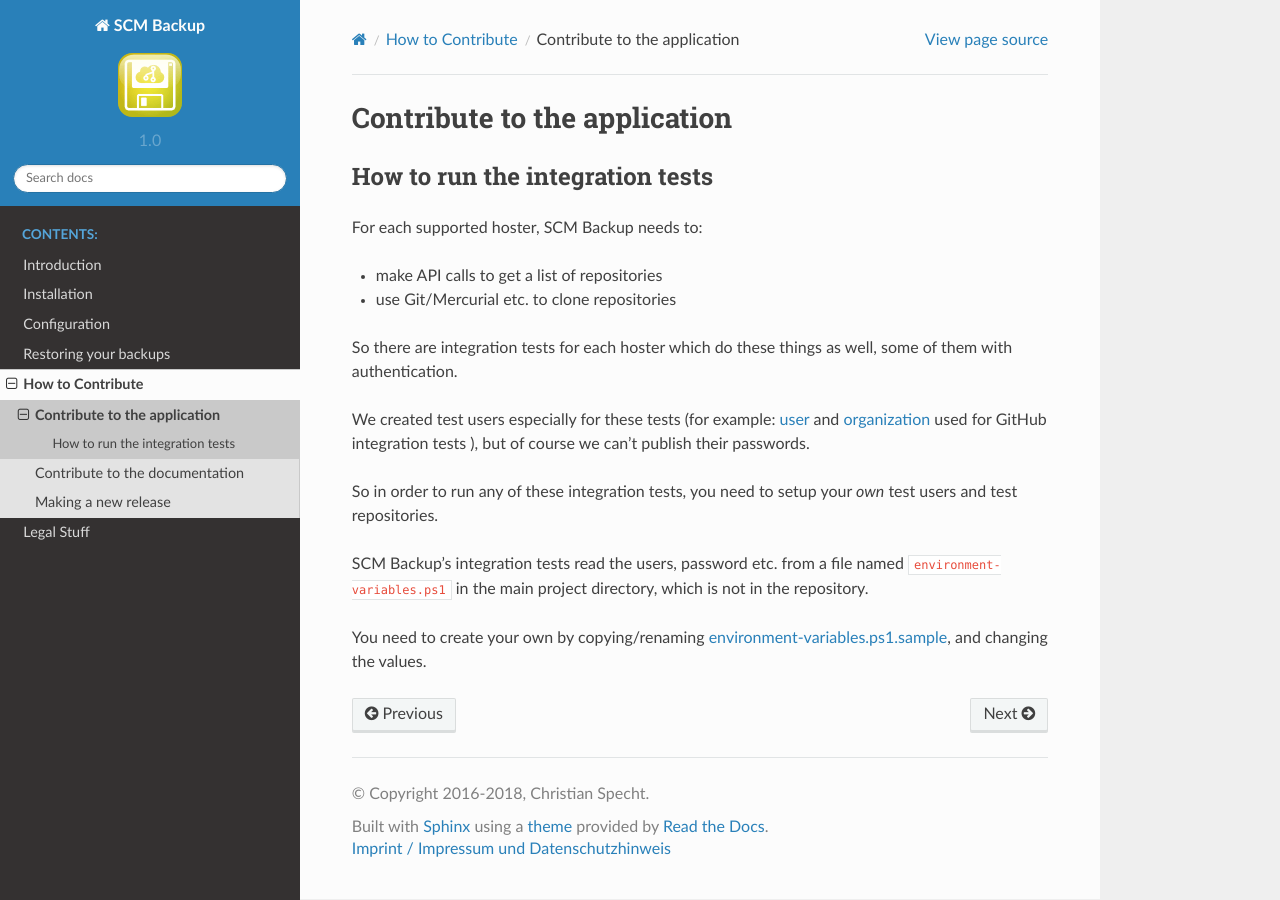
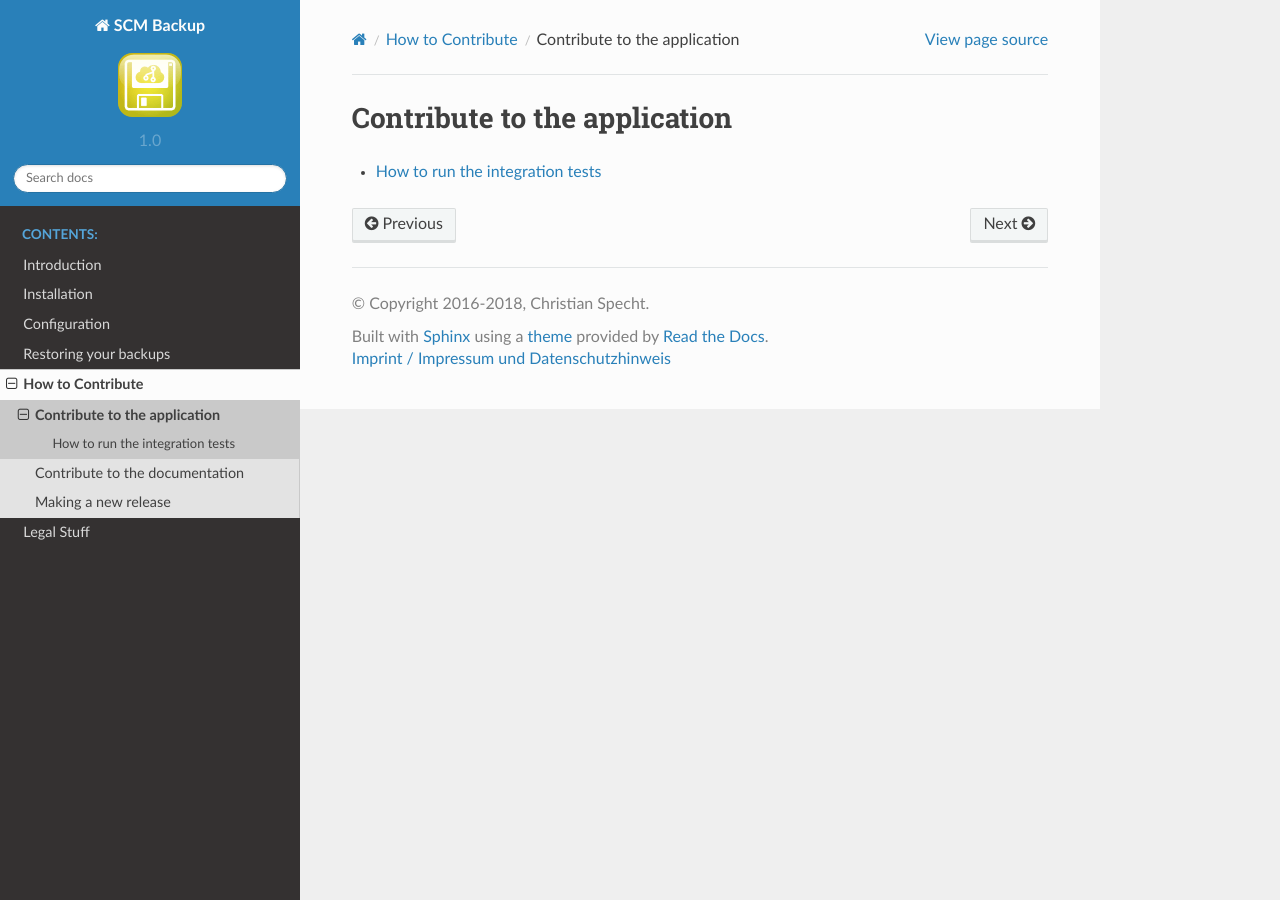
Before and after one commit to christianspecht/scm-backup-docs, a Sphinx documentation site: the page built from source/contribute-app.rst, in a window 1280 px wide. Built offline with Sphinx 7.4.7 and the Read the Docs theme 2.0.0, drawn with Linux system fonts in a browser that asks for light colours.

Commit message:
move to separate page

```diff
--- a/source/contribute-app.rst
+++ b/source/contribute-app.rst
@@ -1,20 +1,7 @@
 Contribute to the application
 =============================
 
-How to run the integration tests
---------------------------------
+.. toctree::
+   :maxdepth: 2
 
-For each supported hoster, SCM Backup needs to:
-
-- make API calls to get a list of repositories
-- use Git/Mercurial etc. to clone repositories
-
-So there are integration tests for each hoster which do these things as well, some of them with authentication.
-
-We created test users especially for these tests (for example: `user <https://github.com/scm-backup-testuser/>`_ and `organization <https://github.com/scm-backup-testorg>`_ used for GitHub integration tests ), but of course we can't publish their passwords.
-
-So in order to run any of these integration tests, you need to setup your *own* test users and test repositories.
-
-SCM Backup's integration tests read the users, password etc. from a file named ``environment-variables.ps1`` in the main project directory, which is not in the repository.
-
-You need to create your own by copying/renaming `environment-variables.ps1.sample <https://github.com/christianspecht/scm-backup/blob/master/environment-variables.ps1.sample>`_, and changing the values.
+   contribute-app-tests
```
Also changed, not shown: source/contribute-app-tests.rst (added, +17 -0 lines).
